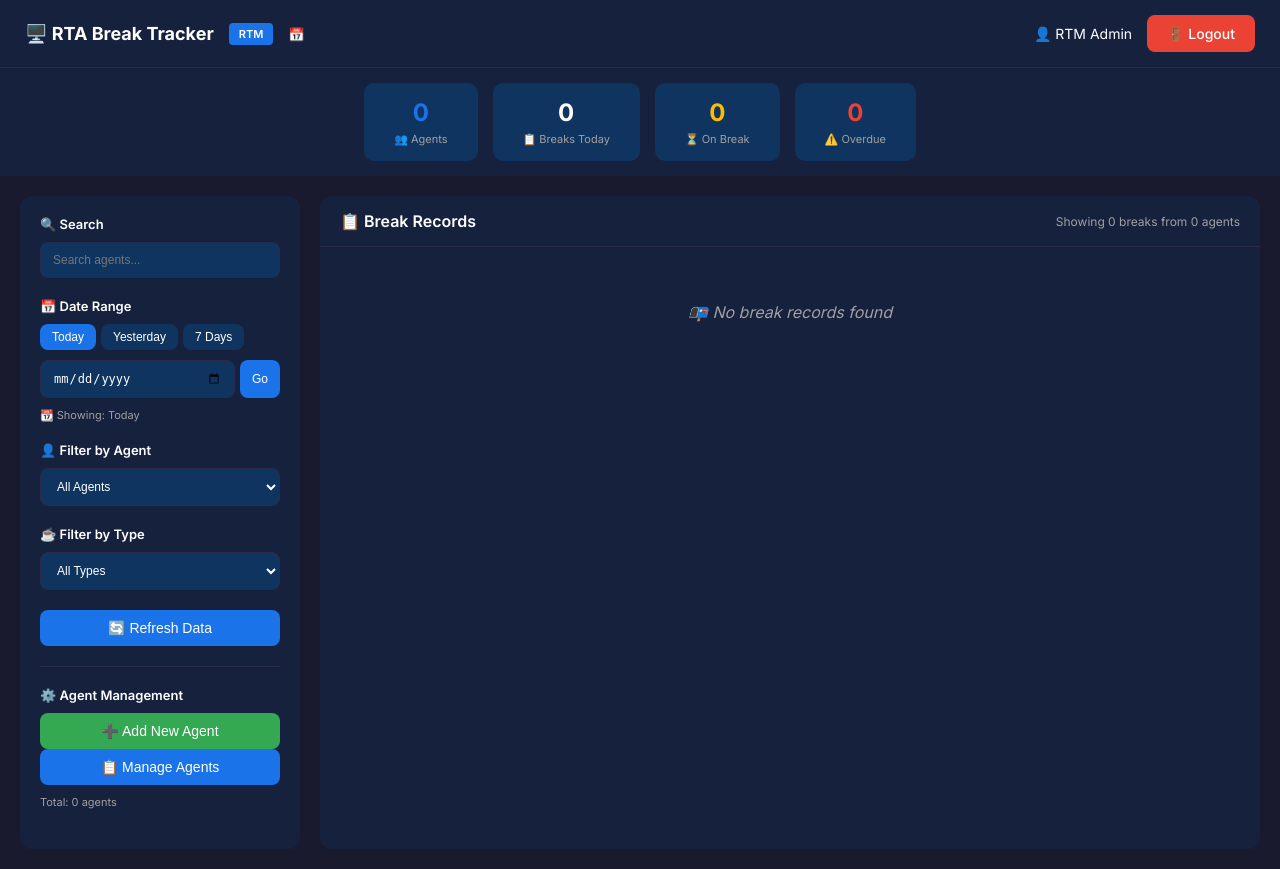
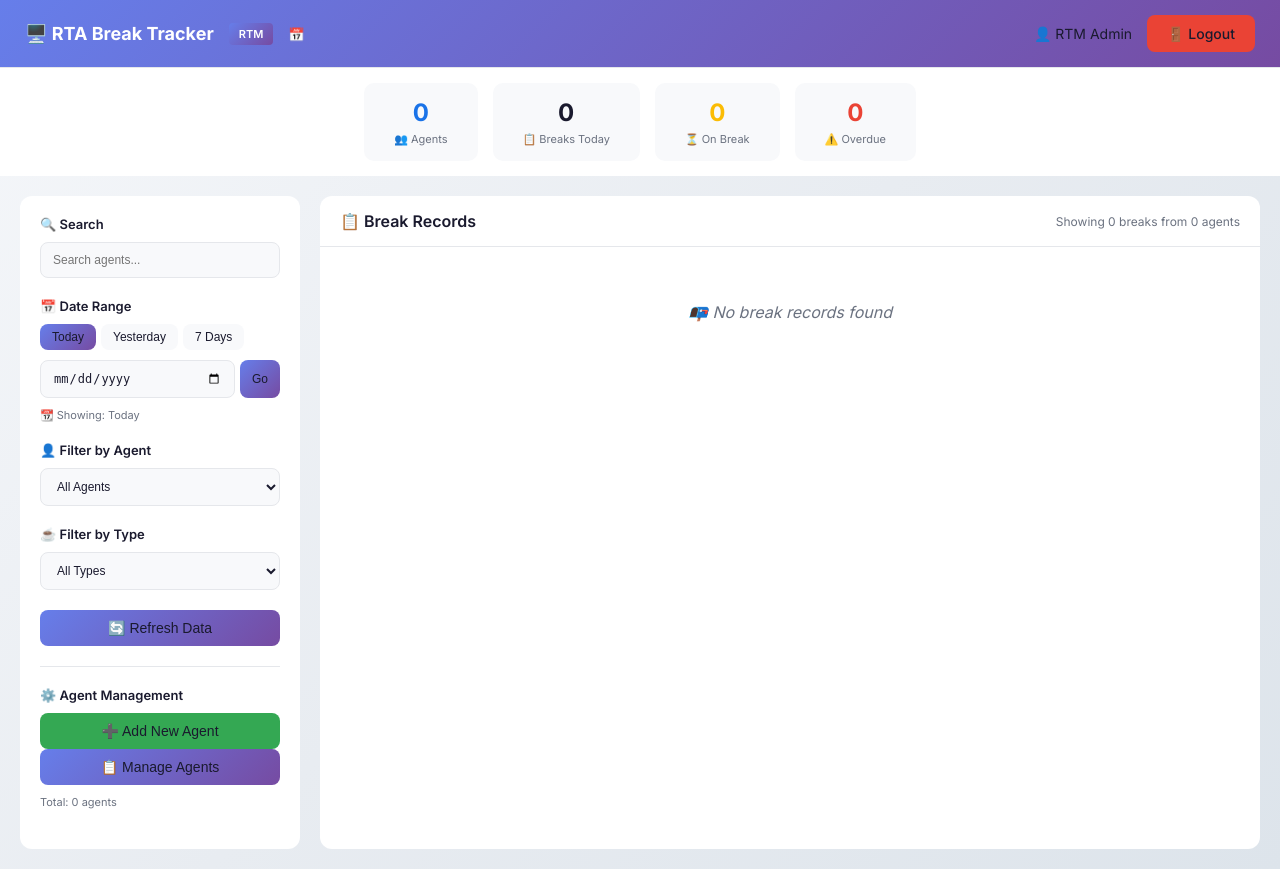
Before and after one commit to Omar-tarek-0/Rta-break-tracker, a Flask app: page /dashboard in a window 1280 px wide. Run offline with Flask 3, Linux system fonts and the light colour scheme; a user stored in the database is signed in; data that the repository does not hold is empty.

Commit message:
Restore bright white theme with purple gradient accents

```diff
--- a/static/css/style.css
+++ b/static/css/style.css
@@ -1,17 +1,18 @@
 /* RTA Break Tracker - Web Styles */
 
 :root {
-    --primary: #1a73e8;
-    --primary-hover: #1557b0;
+    --primary: #667eea;
+    --primary-hover: #764ba2;
+    --primary-gradient: linear-gradient(135deg, #667eea 0%, #764ba2 100%);
     --success: #34a853;
     --warning: #fbbc04;
     --danger: #ea4335;
-    --background: #1a1a2e;
-    --surface: #16213e;
-    --surface-light: #0f3460;
-    --text: #ffffff;
-    --text-secondary: #a0a0a0;
-    --border: #2a2a4a;
+    --background: #f5f7fa;
+    --surface: #ffffff;
+    --surface-light: #f8f9fb;
+    --text: #1a1a2e;
+    --text-secondary: #6b7280;
+    --border: #e5e7eb;
 }
 
 * {
@@ -22,7 +23,7 @@
 
 body {
     font-family: 'Inter', -apple-system, BlinkMacSystemFont, sans-serif;
-    background-color: var(--background);
+    background: linear-gradient(135deg, #f5f7fa 0%, #e8ecf1 50%, #dde4eb 100%);
     color: var(--text);
     min-height: 100vh;
 }
@@ -129,11 +131,14 @@ body {
 }
 
 .btn-primary {
-    background: var(--primary);
+    background: var(--primary-gradient);
+    border: none;
 }
 
 .btn-primary:hover {
-    background: var(--primary-hover);
+    background: linear-gradient(135deg, #764ba2 0%, #667eea 100%);
+    transform: translateY(-1px);
+    box-shadow: 0 4px 12px rgba(102, 126, 234, 0.4);
 }
 
 .btn-success {
@@ -180,7 +185,8 @@ body {
     align-items: center;
     justify-content: space-between;
     padding: 15px 25px;
-    background: var(--surface);
+    background: var(--primary-gradient);
+    box-shadow: 0 2px 10px rgba(102, 126, 234, 0.3);
 }
 
 .header-left {
@@ -217,7 +224,8 @@ body {
 }
 
 .badge-primary {
-    background: var(--primary);
+    background: var(--primary-gradient);
+    color: #ffffff;
 }
 
 /* ==================== APP CONTAINER ==================== */
```
Also changed, not shown: other parts of static/css/style.css (+14 -7 lines).
